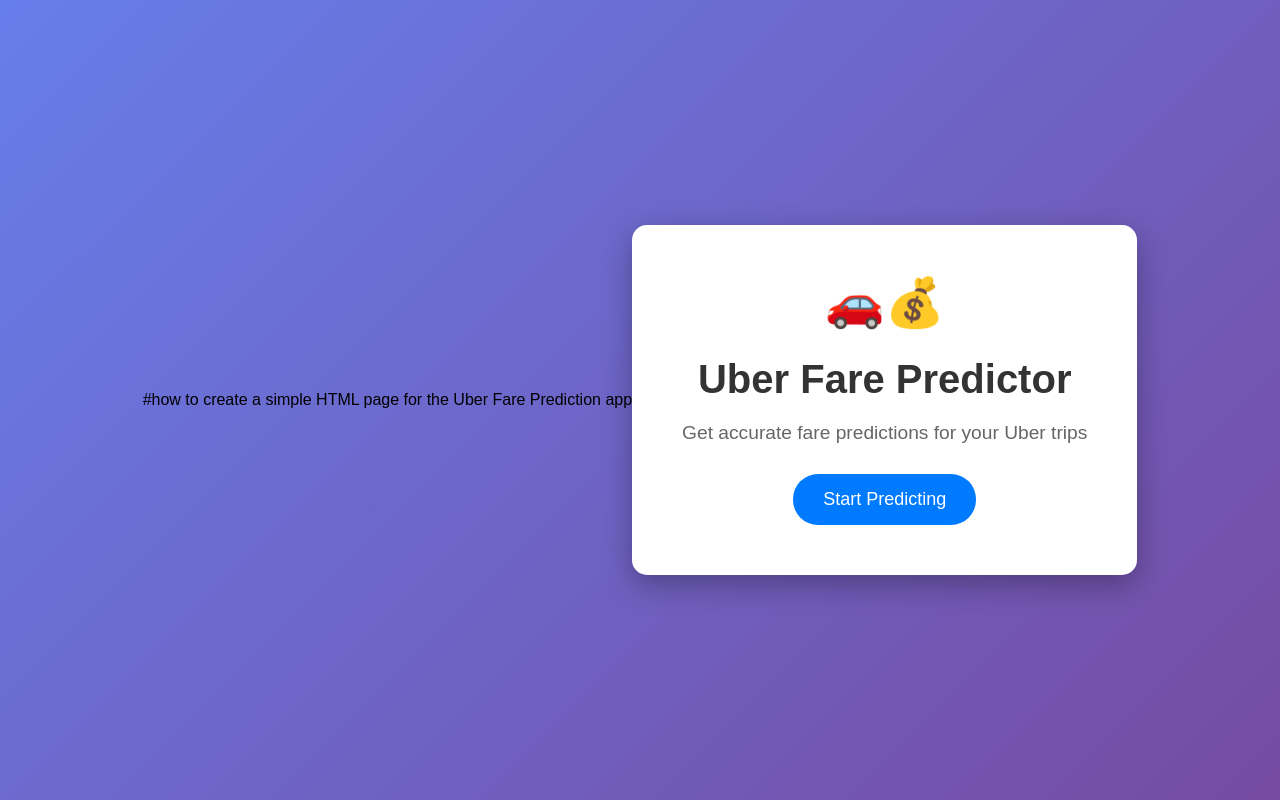
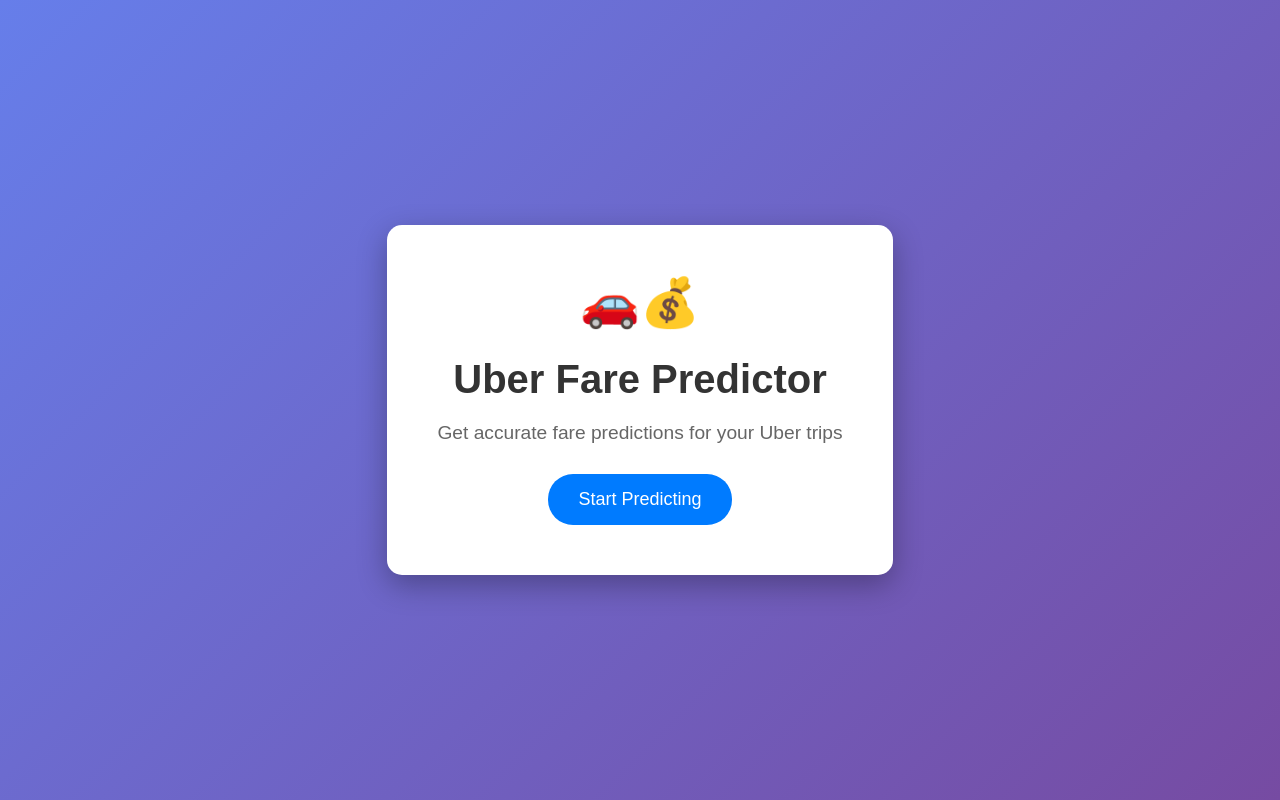
Before and after one commit to RatnamOjha/Fare-prediction-DS, a Flask app: page / in a window 1280 px wide. Run offline with Flask 2, Linux system fonts and the light colour scheme.

Commit message:
fixing templates

```diff
--- a/templates/home.html
+++ b/templates/home.html
@@ -1,4 +1,3 @@
-#how the HTML file should look like
 <!DOCTYPE html>
 <html lang="en">
 <head>
--- a/templates/index.html
+++ b/templates/index.html
@@ -1,4 +1,3 @@
-#how to create a simple HTML page for the Uber Fare Prediction app
 <!DOCTYPE html>
 <html lang="en">
 <head>
```
